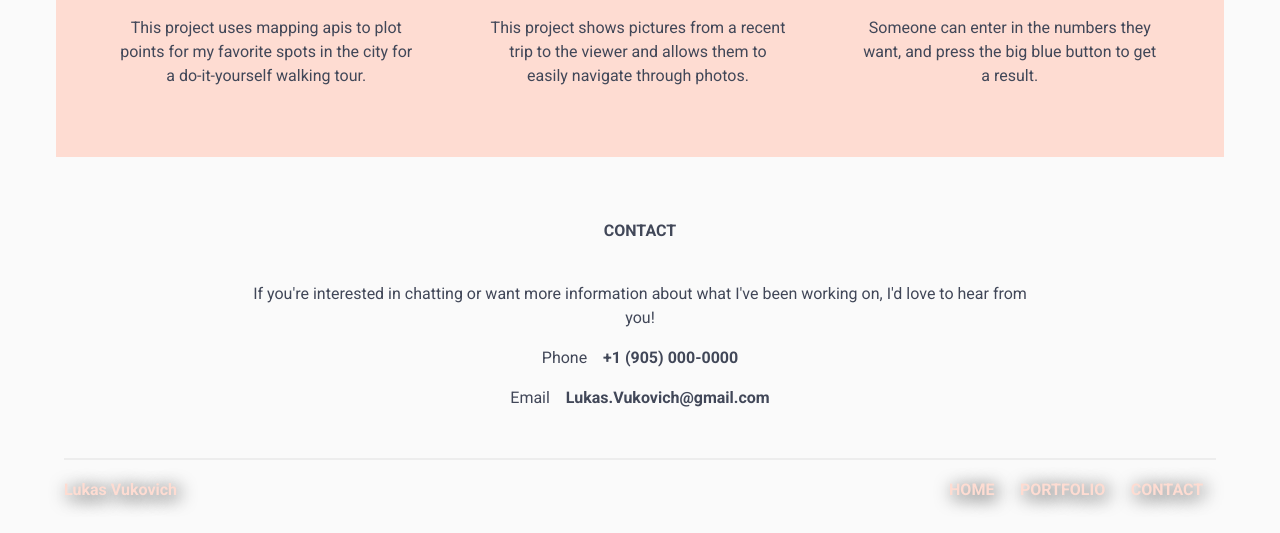
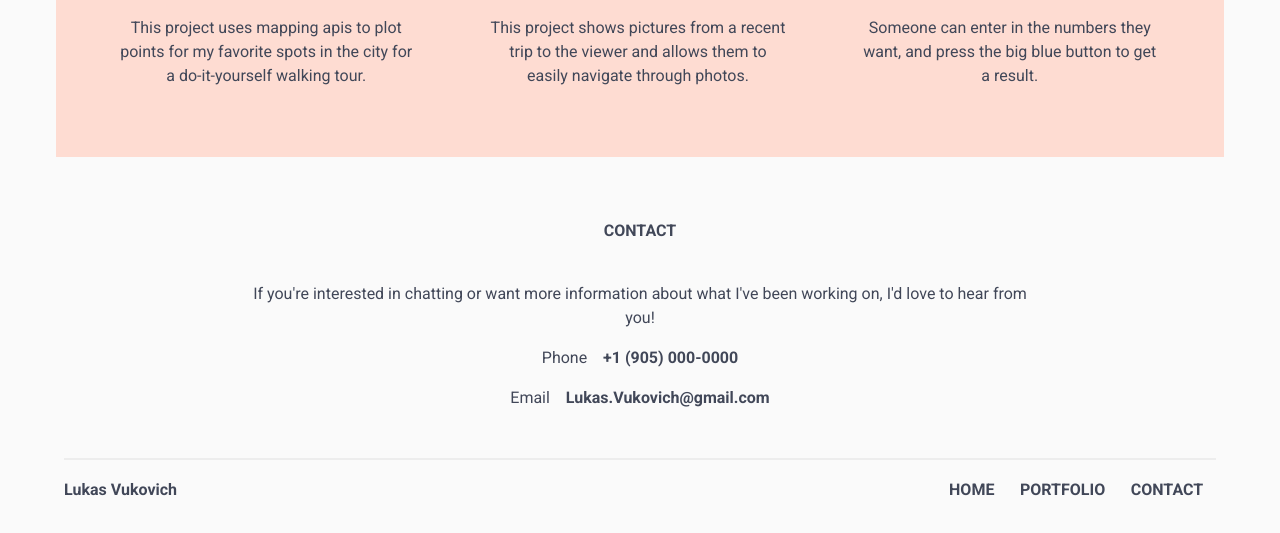
Before and after one commit to LukasVuko/Project-02, a plain HTML site: page index.html in a window 1280 px wide. Shown: the part 1169-1702 px from the top of the page. Drawn offline with Linux system fonts and the light colour scheme; a web font is replaced by a local one.

Commit message:
Update styles.css

```diff
--- a/css/styles.css
+++ b/css/styles.css
@@ -53,11 +53,6 @@ a {
     display: block;
     text-decoration: none;
     color: inherit;
-}
-
-.bottom-footer {
-    color:#FEDCD2;
-    text-shadow: 3px 3px 18px #000000;
 }
 
 /* Nav Bar Settings */
```
